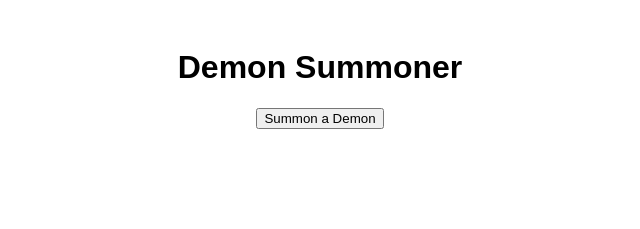
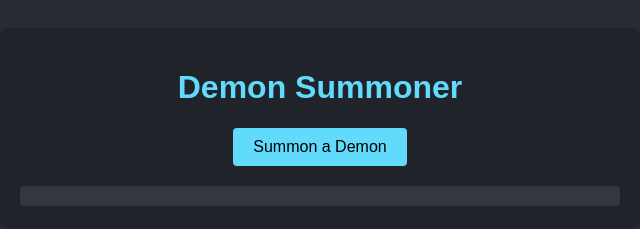
Before and after one commit to Saffy127/Lemegeton_Clavicula_Salomonis, a plain HTML site: page Lemegeton_Clavicula_Salomonis/UI/index.html in a window 1280 px wide. Shown: the whole page, without its empty margins (320-960 px from the left). Drawn offline with Linux system fonts and the light colour scheme; files that its build step writes are made by us from their sources; files whose address does not match are found by name.

Commit message:
Update style.css

```diff
--- a/Lemegeton_Clavicula_Salomonis/UI/style.css
+++ b/Lemegeton_Clavicula_Salomonis/UI/style.css
@@ -1,9 +1,43 @@
 body {
-    font-family: Arial, sans-serif;
+    font-family: 'Arial', sans-serif;
     text-align: center;
     padding: 20px;
+    background-color: #282c34;
+    color: #ffffff;
 }
 
-#demonInfo {
+.app-container {
+    max-width: 600px;
+    margin: 0 auto;
+    padding: 20px;
+    background-color: #20232a;
+    border-radius: 8px;
+    box-shadow: 0 4px 8px rgba(0, 0, 0, 0.2);
+}
+
+.summon-button {
+    background-color: #61dafb;
+    color: #000000;
+    border: none;
+    padding: 10px 20px;
+    font-size: 16px;
+    cursor: pointer;
+    border-radius: 4px;
+    transition: background-color 0.3s ease;
+}
+
+.summon-button:hover {
+    background-color: #4fa8d8;
+}
+
+.demon-info {
     margin-top: 20px;
+    padding: 10px;
+    background-color: #33373e;
+    border-radius: 4px;
+    color: #61dafb;
 }
+
+h1 {
+    color: #61dafb;
+}
```
